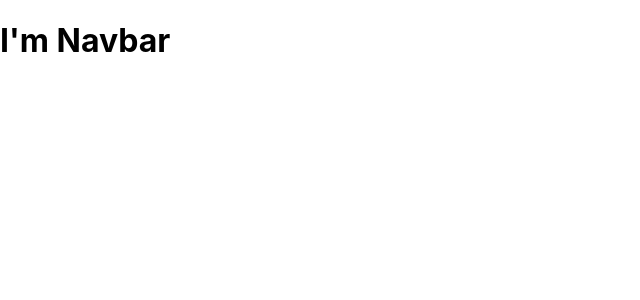
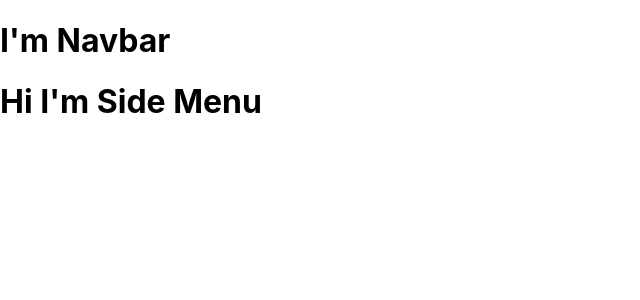
Before and after one commit to Goma0925/TaskRail, a React (Create React App) app in the folder taskrail_client/: page / in a window 1280 px wide. Shown: the top 300 px of the page, without its empty margins (0-640 px from the left). Built offline with nearby package versions, Linux system fonts and the light colour scheme.

Commit message:
Rail class and SideMenu updates

```diff
--- a/taskrail_client/src/App.tsx
+++ b/taskrail_client/src/App.tsx
@@ -1,9 +1,13 @@
 import React from 'react';
 import { NavBar } from "./containers/NavBar";
+import { SideMenu } from './containers/SideMenu';
 
 function App() {
   return (
+    <div>
     <NavBar></NavBar>
+    <SideMenu></SideMenu>
+    </div>
   );
 }
 
--- a/taskrail_client/src/containers/SideMenu.tsx
+++ b/taskrail_client/src/containers/SideMenu.tsx
@@ -1,7 +1,10 @@
 // Noah's work
 import React from "react";
 export class SideMenu extends React.Component{
+    constructor(props: any){
+        super(props);
+    }
     render(){
-        return "";
+        return <h1>Hi I'm Side Menu</h1>;
     }
 }
```
Also changed, not shown: taskrail_client/src/containers/rail.ts (added, +7 -0 lines).
